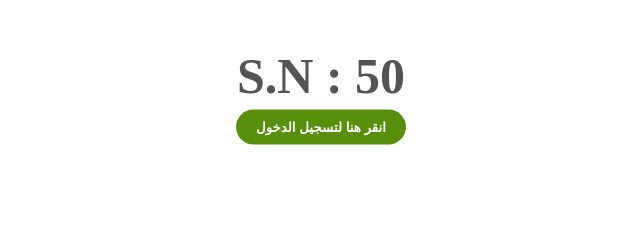
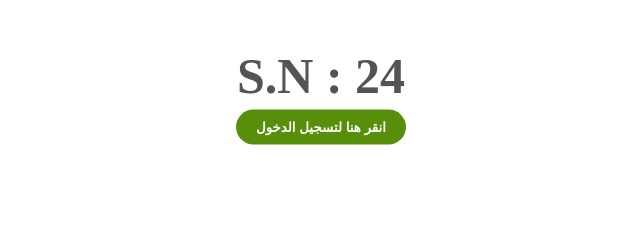
Before and after one commit to ALEmadTransport/account_24, a plain HTML site: page index.html in a window 1280 px wide. Shown: the part 273-513 px from the top of the page, 319-959 px from the left. Drawn offline with Linux system fonts and the light colour scheme.

Commit message:
Update index.html

```diff
--- a/index.html
+++ b/index.html
@@ -49,7 +49,7 @@
 
 <body>
     <img src="background.png" alt="">
-    <span class="sn-label">S.N : 50</span>
+    <span class="sn-label">S.N : 24</span>
     <br>
     <br>
     <br>
```
